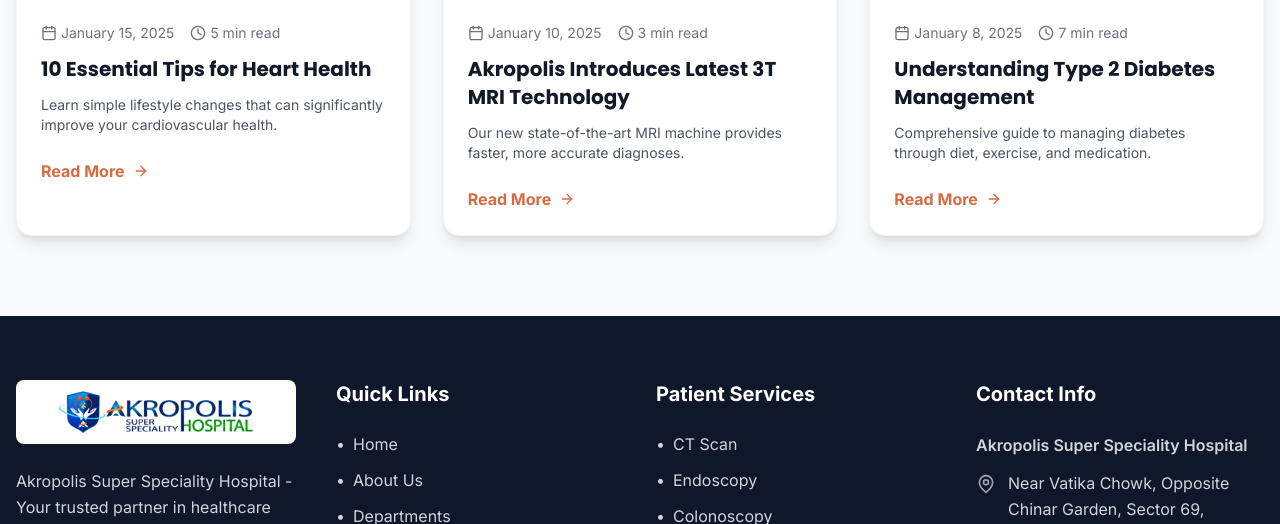
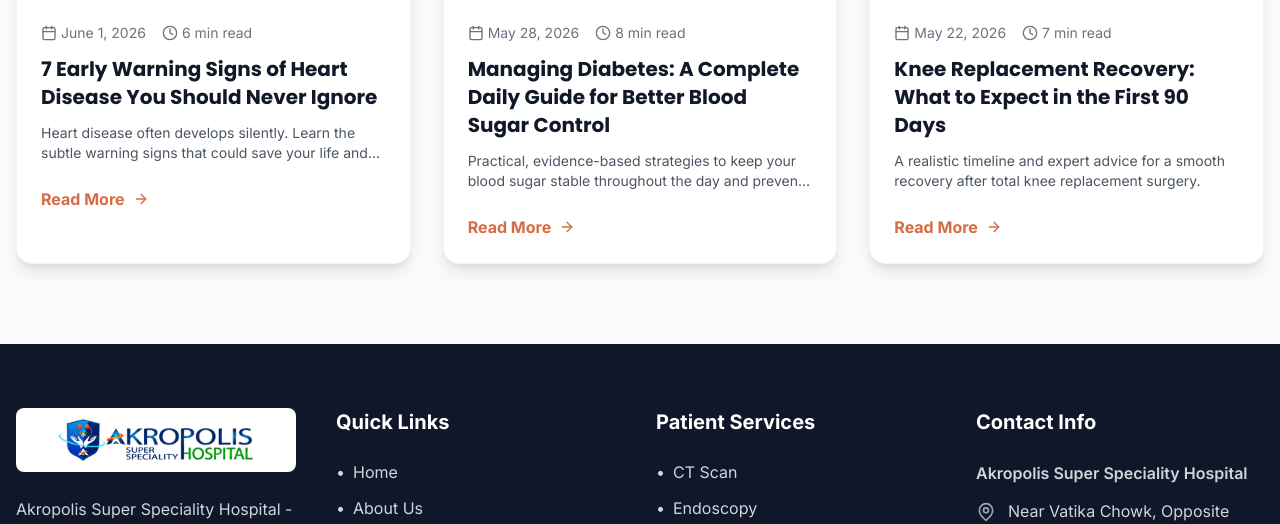
Before and after one commit to Shivam020202/akropolis-hospital, a PHP site: page /index.php in a window 1280 px wide. Shown: the part 5976-6500 px from the top of the page. Run offline with PHP 8.4, Linux system fonts and the light colour scheme; some libraries are stand-ins or nearby versions.

Commit message:
Favicon, Blogs section on homepage

```diff
--- a/includes/data.php
+++ b/includes/data.php
@@ -167,40 +167,31 @@ $services = [
 // Blog Posts
 $blogPosts = [
     [
-        'id' => 'heart-health-tips',
-        'title' => '10 Essential Tips for Heart Health',
-        'excerpt' => 'Learn simple lifestyle changes that can significantly improve your cardiovascular health.',
-        'image' => 'https://images.pexels.com/photos/40568/medical-appointment-doctor-healthcare-40568.jpeg?auto=compress&cs=tinysrgb&w=400',
-        'category' => 'Health Tips',
-        'date' => 'January 15, 2025',
-        'readTime' => '5 min read'
-    ],
-    [
-        'id' => 'new-mri-machine',
-        'title' => 'Akropolis Introduces Latest 3T MRI Technology',
-        'excerpt' => 'Our new state-of-the-art MRI machine provides faster, more accurate diagnoses.',
-        'image' => 'https://images.pexels.com/photos/263402/pexels-photo-263402.jpeg?auto=compress&cs=tinysrgb&w=400',
-        'category' => 'News',
-        'date' => 'January 10, 2025',
-        'readTime' => '3 min read'
-    ],
-    [
-        'id' => 'diabetes-management',
-        'title' => 'Understanding Type 2 Diabetes Management',
-        'excerpt' => 'Comprehensive guide to managing diabetes through diet, exercise, and medication.',
-        'image' => 'https://images.pexels.com/photos/6823557/pexels-photo-6823557.jpeg?auto=compress&cs=tinysrgb&w=400',
-        'category' => 'Medical Updates',
-        'date' => 'January 8, 2025',
+        'id' => 'early-signs-of-heart-disease',
+        'title' => '7 Early Warning Signs of Heart Disease You Should Never Ignore',
+        'excerpt' => 'Heart disease often develops silently. Learn the subtle warning signs that could save your life and when to consult a cardiologist.',
+        'image' => 'https://images.pexels.com/photos/668300/pexels-photo-668300.jpeg?auto=compress&cs=tinysrgb&w=800',
+        'category' => 'Cardiology',
+        'date' => 'June 1, 2026',
+        'readTime' => '6 min read'
+    ],
+    [
+        'id' => 'managing-diabetes-daily',
+        'title' => 'Managing Diabetes: A Complete Daily Guide for Better Blood Sugar Control',
+        'excerpt' => 'Practical, evidence-based strategies to keep your blood sugar stable throughout the day and prevent long-term complications.',
+        'image' => 'https://images.pexels.com/photos/7088489/pexels-photo-7088489.jpeg?auto=compress&cs=tinysrgb&w=800',
+        'category' => 'Endocrinology',
+        'date' => 'May 28, 2026',
+        'readTime' => '8 min read'
+    ],
+    [
+        'id' => 'knee-replacement-recovery',
+        'title' => 'Knee Replacement Recovery: What to Expect in the First 90 Days',
+        'excerpt' => 'A realistic timeline and expert advice for a smooth recovery after total knee replacement surgery.',
+        'image' => 'https://images.pexels.com/photos/7659564/pexels-photo-7659564.jpeg?auto=compress&cs=tinysrgb&w=800',
+        'category' => 'Orthopedics',
+        'date' => 'May 22, 2026',
         'readTime' => '7 min read'
-    ],
-    [
-        'id' => 'vaccination-drive',
-        'title' => 'Free Vaccination Drive for Children',
-        'excerpt' => 'Join our community vaccination program to protect your children against preventable diseases.',
-        'image' => 'https://images.pexels.com/photos/4167541/pexels-photo-4167541.jpeg?auto=compress&cs=tinysrgb&w=400',
-        'category' => 'News',
-        'date' => 'January 5, 2025',
-        'readTime' => '4 min read'
     ]
 ];
 
--- a/includes/head.php
+++ b/includes/head.php
@@ -3,9 +3,7 @@
 <head>
   <meta charset="UTF-8" />
   <meta name="google-site-verification" content="kg93KBDXRUW22RCSQGBlsAUWoVAZ2WXvDfnzhT7rzxE" />
-  <link rel="icon" type="image/svg+xml" href="/favicon.svg" />
-  <link rel="shortcut icon" href="/favicon.svg" />
-  <link rel="icon" type="image/x-icon" href="/favicon.svg" />
+  <link rel="icon" type="image/png" href="/assets/images/homepage/akropolis-favicon.png" />
   <meta name="viewport" content="width=device-width, initial-scale=1.0" />
   <meta name="robots" content="<?php echo $page_robots ?? 'index, follow, max-image-preview:large, max-snippet:-1, max-video-preview:-1'; ?>" />
   <meta name="author" content="<?php echo $page_author ?? 'Akropolis Super Speciality Hospital'; ?>" />
--- a/index.php
+++ b/index.php
@@ -494,7 +494,7 @@ include 'includes/head.php';
           </div>
           <h3 class="text-4xl lg:text-5xl font-bold text-gray-900">Latest from <span class="text-[#328CCB]">Our Blog</span></h3>
         </div>
-        <a href="/" class="text-[#328CCB] font-bold flex items-center space-x-2 hover:translate-x-2 transition-transform mt-6 md:mt-0">
+        <a href="/blog/" class="text-[#328CCB] font-bold flex items-center space-x-2 hover:translate-x-2 transition-transform mt-6 md:mt-0">
           <span>Read All Articles</span>
           <?php echo getIcon('ArrowRight', 'h-5 w-5'); ?>
         </a>
@@ -530,7 +530,7 @@ include 'includes/head.php';
               <p class="text-gray-600 text-sm mb-6 line-clamp-2">
                 <?php echo $post['excerpt']; ?>
               </p>
-              <a href="/" class="inline-flex items-center space-x-2 text-[#D66C43] font-bold hover:text-[#c55a36] transition-colors">
+              <a href="/blog/en/<?php echo $post['id']; ?>" class="inline-flex items-center space-x-2 text-[#D66C43] font-bold hover:text-[#c55a36] transition-colors">
                 <span>Read More</span>
                 <?php echo getIcon('ArrowRight', 'h-4 w-4'); ?>
               </a>
```
Also changed, not shown: assets/images/homepage/akropolis-favicon.png (added).
